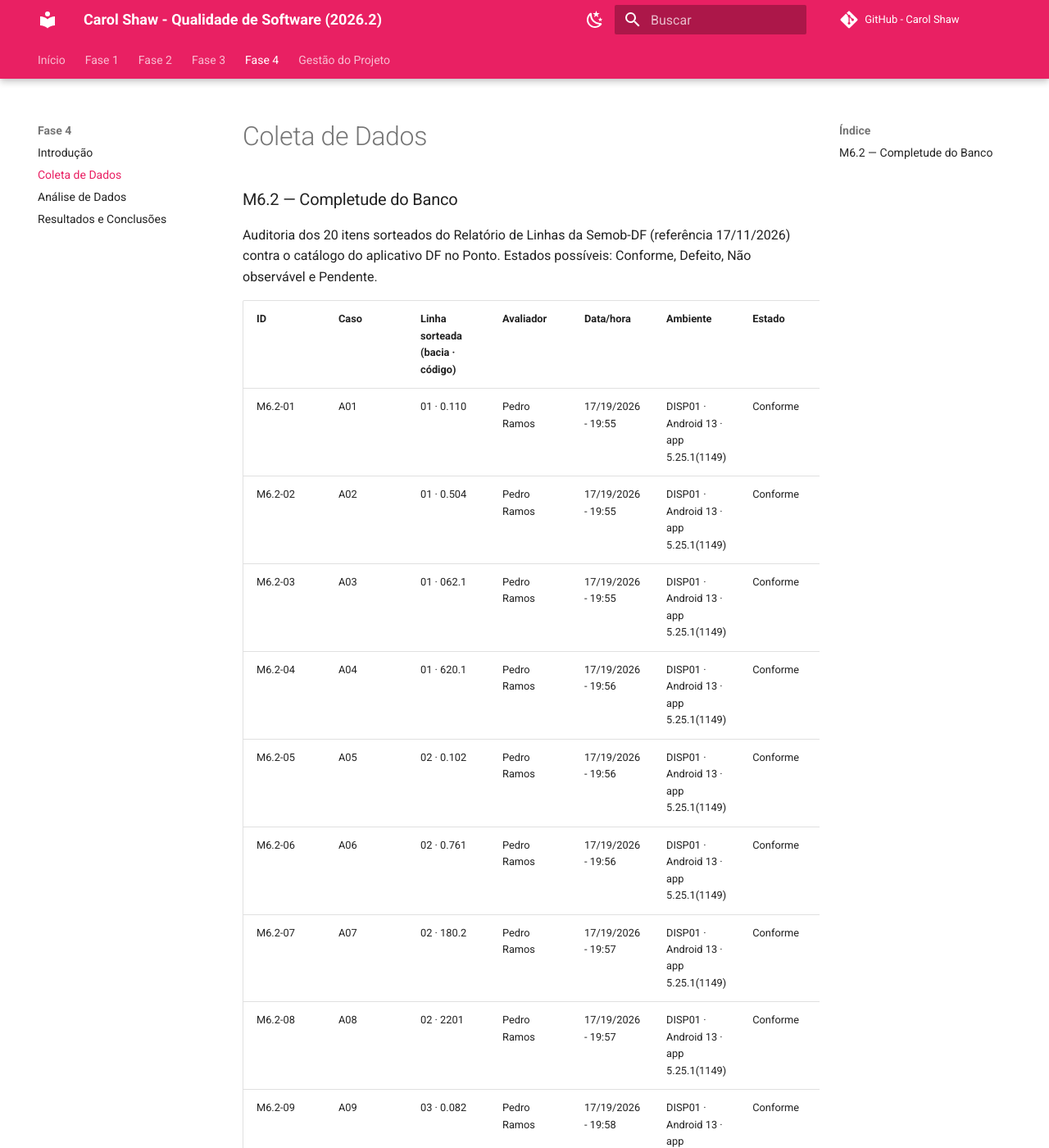
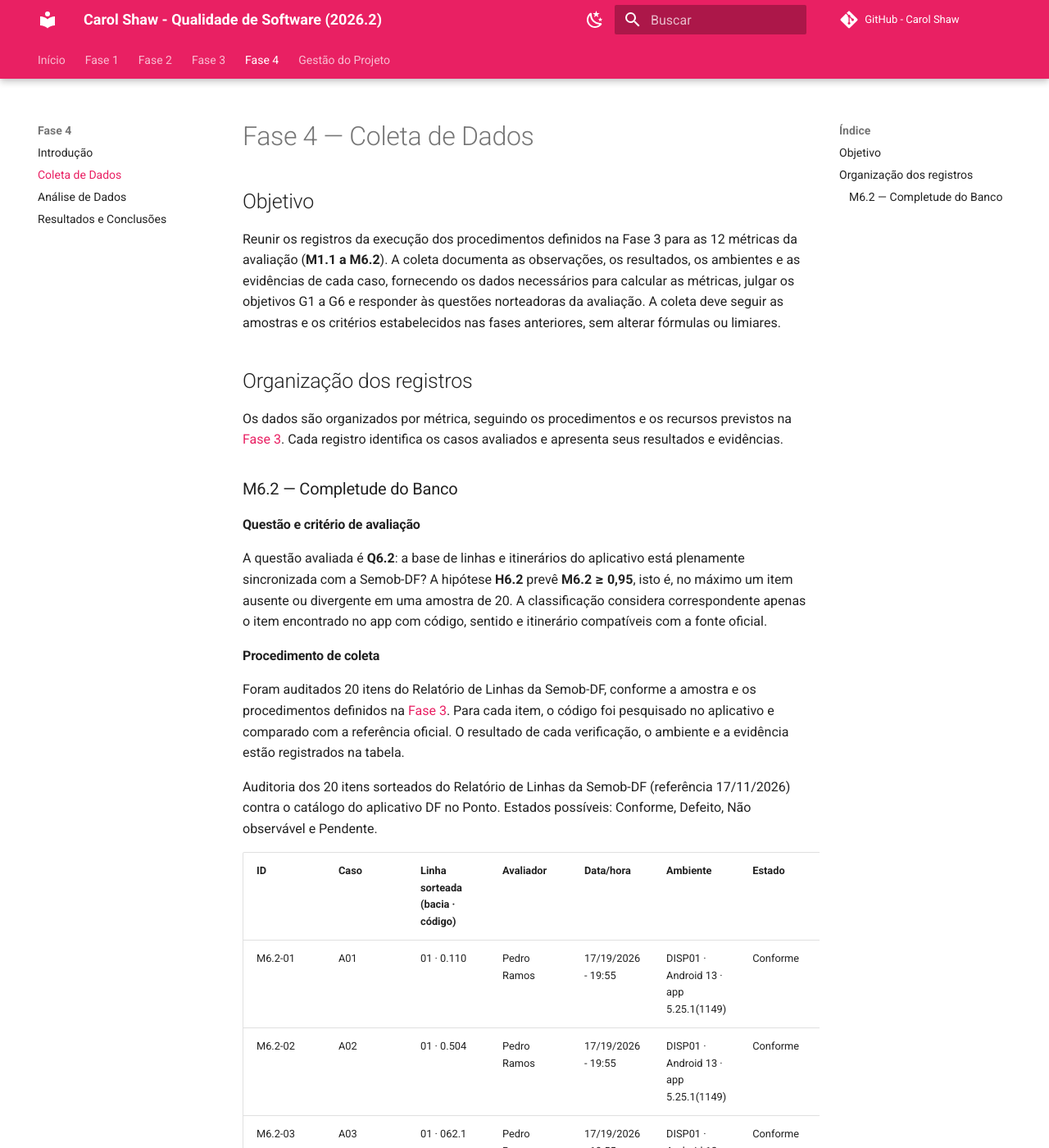
Before and after one commit to FCTE-Qualidade-de-Software-1/2026-2_T02_CAROL_SHAW, an MkDocs documentation site: the page built from docs/fase4/1-coleta.md, in a window 1280 px wide and 1400 px high. Shown: the whole window at 82% size. Built offline with MkDocs 1.6.1 and Material for MkDocs 9.7.7, drawn with Linux system fonts in a browser that asks for light colours; comment, search, counter and statistics services are not loaded; some of the changed text lies outside the part shown.

Commit message:
docs/Adiciona estrutura básica e cálculo da fórmula - #68

```diff
--- a/docs/fase4/1-coleta.md
+++ b/docs/fase4/1-coleta.md
@@ -1,4 +1,22 @@
+# Fase 4 — Coleta de Dados
+
+## Objetivo
+
+Reunir os registros da execução dos procedimentos definidos na Fase 3 para as 12 métricas da avaliação (**M1.1 a M6.2**). A coleta documenta as observações, os resultados, os ambientes e as evidências de cada caso, fornecendo os dados necessários para calcular as métricas, julgar os objetivos G1 a G6 e responder às questões norteadoras da avaliação. A coleta deve seguir as amostras e os critérios estabelecidos nas fases anteriores, sem alterar fórmulas ou limiares.
+
+## Organização dos registros
+
+Os dados são organizados por métrica, seguindo os procedimentos e os recursos previstos na [Fase 3](../fase3/introducao.md). Cada registro identifica os casos avaliados e apresenta seus resultados e evidências.
+
 ### M6.2 — Completude do Banco
+
+#### Questão e critério de avaliação
+
+A questão avaliada é **Q6.2**: a base de linhas e itinerários do aplicativo está plenamente sincronizada com a Semob-DF? A hipótese **H6.2** prevê **M6.2 ≥ 0,95**, isto é, no máximo um item ausente ou divergente em uma amostra de 20. A classificação considera correspondente apenas o item encontrado no app com código, sentido e itinerário compatíveis com a fonte oficial.
+
+#### Procedimento de coleta
+
+Foram auditados 20 itens do Relatório de Linhas da Semob-DF, conforme a amostra e os procedimentos definidos na [Fase 3](../fase3/2-procedimentos.md#m62-completude-do-banco-lab). Para cada item, o código foi pesquisado no aplicativo e comparado com a referência oficial. O resultado de cada verificação, o ambiente e a evidência estão registrados na tabela.
 
 Auditoria dos 20 itens sorteados do Relatório de Linhas da Semob-DF (referência 17/11/2026) contra o catálogo do aplicativo DF no Ponto. Estados possíveis: Conforme, Defeito, Não observável e Pendente.
 
@@ -26,3 +44,9 @@ Auditoria dos 20 itens sorteados do Relatório de Linhas da Semob-DF (referênci
 | M6.2-20 | A20 | 05 · 158.6 | Pedro Ramos | 17/19/2026 - 20:00 | DISP01 · Android 13 · app 5.25.1(1149) | Conforme | Sim | [M6.2_A20_DISP01.jpg](imagens/M6.2_A20_DISP01.jpg) | Duplo Sentido |
 
 <p class="legenda">Tabela 1. Registro da coleta da M6.2. Fonte: elaboração própria (2026).</p>
+
+$$
+M_{6.2} = \frac{L_c}{L_t} = \frac{20}{20} = 1{,}00 \ (100\%)
+$$
+
+Em que $L_c = 20$ corresponde aos itens da amostra encontrados no app com código, sentido e itinerário correspondentes, e $L_t = 20$ é o total de itens auditados.
```
